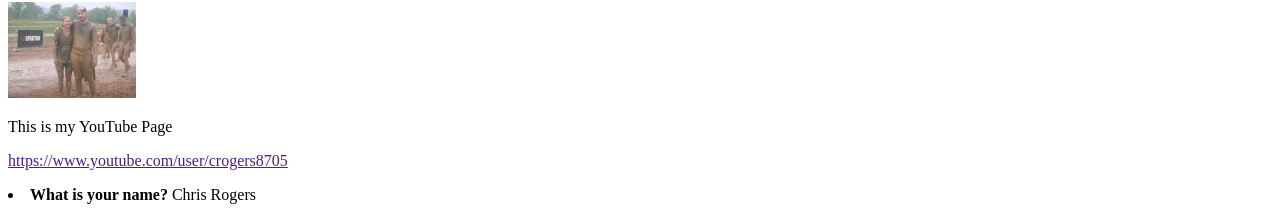
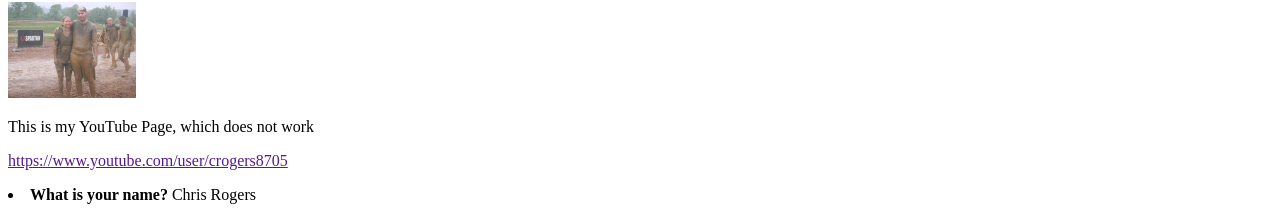
Before and after one commit to crogers8705/assignment_01, a plain HTML site: page index.html in a window 1280 px wide. Shown: the part 78-286 px from the top of the page. Drawn offline with Linux system fonts and the light colour scheme.

Commit message:
I forgot

```diff
--- a/index.html
+++ b/index.html
@@ -12,7 +12,7 @@
 
         <p>
 
-            <body><p> This is my YouTube Page</p>
+            <body><p> This is my YouTube Page, which does not work</p>
               <a href> https://www.youtube.com/user/crogers8705</a href></body>
 
 
```
